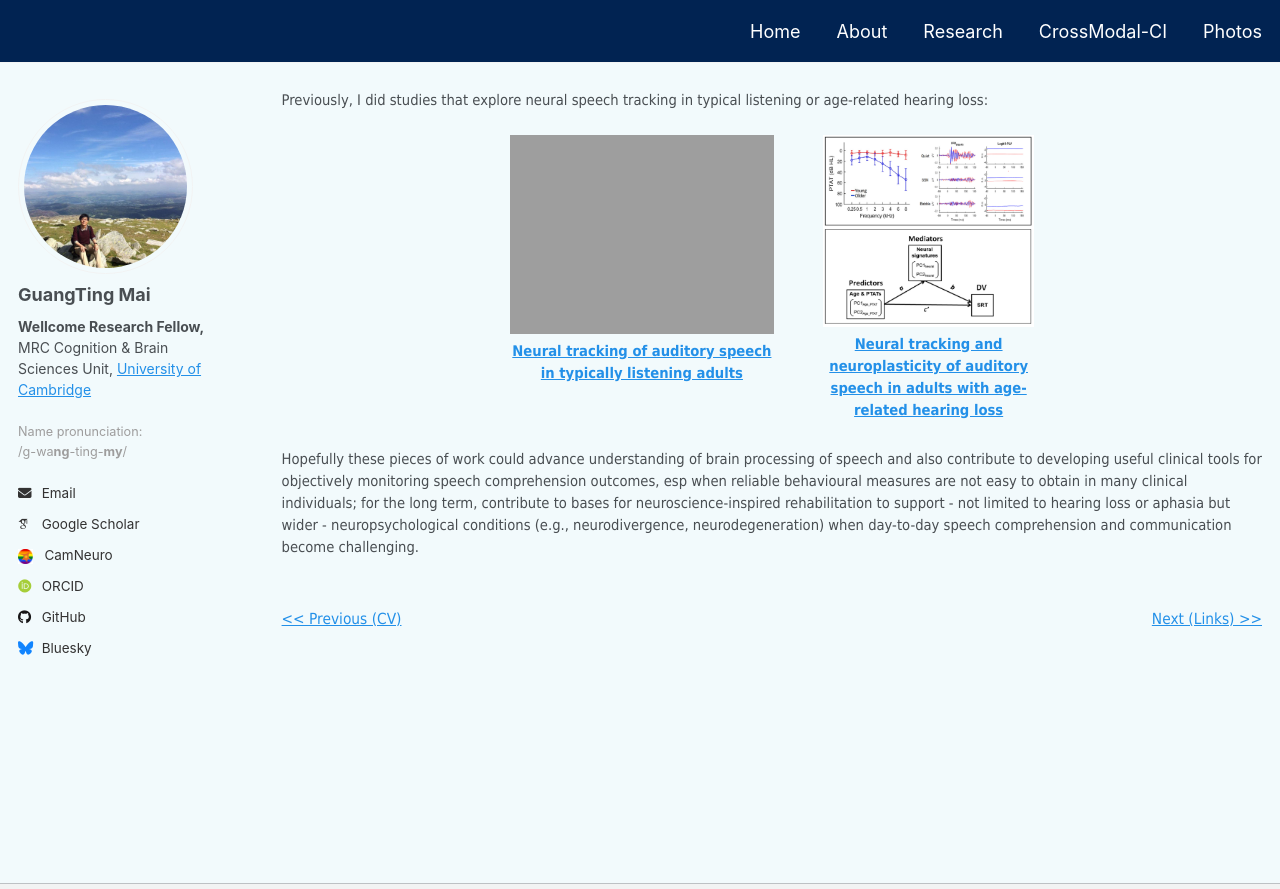
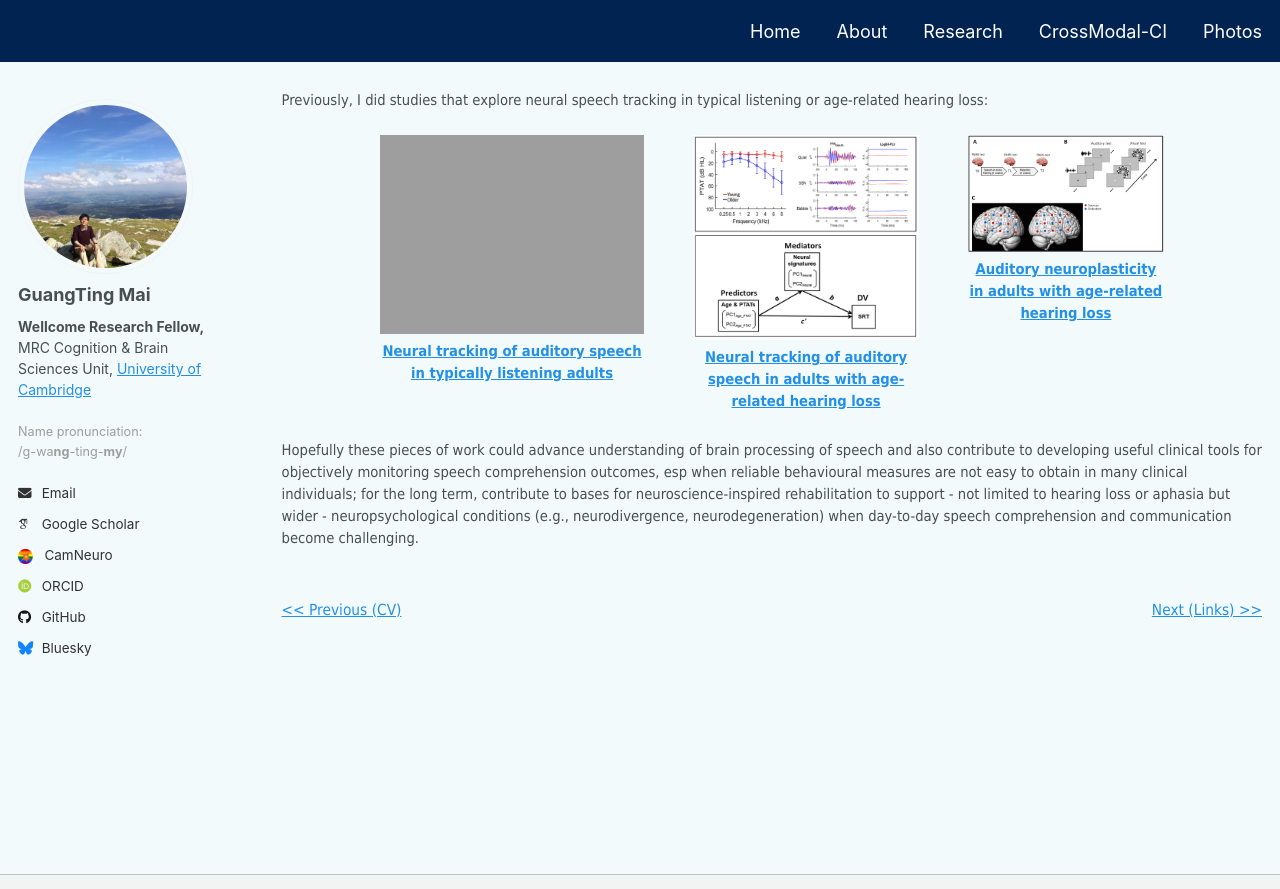
Before and after one commit to guangtingmai/guangtingmai.github.io, a Jekyll site: the page built from _pages/research-content.html, in a window 1280 px wide and 900 px high, scrolled down 808 px, cut to the strip 0-889 px from the top of the window. Built offline with Jekyll 4.4.1, drawn with Linux system fonts in a browser that asks for light colours; some web fonts are replaced.

Commit message:
Update research-content.html

```diff
--- a/_pages/research-content.html
+++ b/_pages/research-content.html
@@ -51,10 +51,16 @@ author_profile: true
       <strong>Neural tracking of auditory speech in typically listening adults</strong></a>
     </p>
   </div>
-  <div style="width: 21.5%; text-align: center;"><a href="https://guangtingmai.github.io/neuraltrack-hearingloss/">
+  <div style="width: 23%; text-align: center;"><a href="https://guangtingmai.github.io/neuraltrack-hearingloss/">
     <img src="https://guangtingmai.github.io/images/neural-tracking-hearing-loss-icons.png" style="width:100%; display:block;">
     <p style="width:100%; margin:0.4em 0 0; font-size:11pt; font-family:Tahoma;text-align:center;">
-      <strong>Neural tracking and neuroplasticity of auditory speech in adults with age-related hearing loss</strong></a>
+      <strong>Neural tracking of auditory speech in adults with age-related hearing loss</strong></a>
+    </p>
+  </div>
+  <div style="width: 20%; text-align: center;"><a href="https://guangtingmai.github.io/neuraltrack-hearingloss/">
+    <img src="https://guangtingmai.github.io/images/neuroplasticity-hearing-loss-icons.png" style="width:100%; display:block;">
+    <p style="width:100%; margin:0.4em 0 0; font-size:11pt; font-family:Tahoma;text-align:center;">
+      <strong>Auditory neuroplasticity in adults with age-related hearing loss</strong></a>
     </p>
   </div>
 </div>
```
